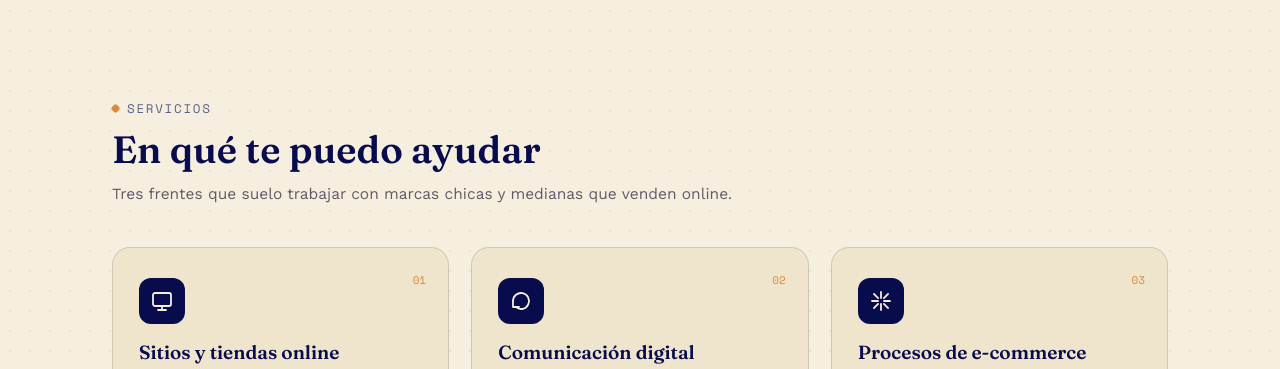
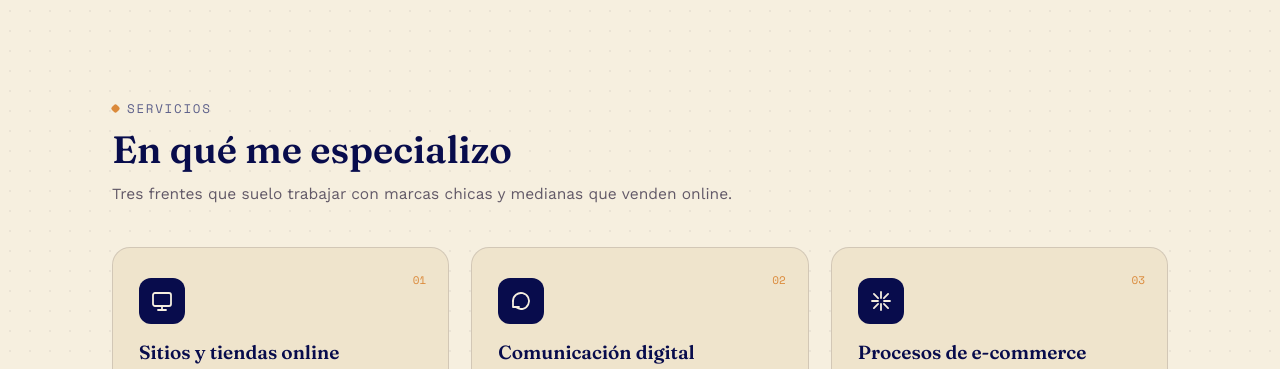
Before and after one commit to solmcuria13/portfolio, a plain HTML site: page index.html in a window 1280 px wide. Shown: the part 379-748 px from the top of the page. Drawn offline with nearby package versions, Linux system fonts and the light colour scheme.

Commit message:
Update index.html

```diff
--- a/index.html
+++ b/index.html
@@ -452,7 +452,7 @@
   <div class="wrap">
     <div class="section-head">
       <span class="eyebrow" data-i18n="serviciosEyebrow">Servicios</span>
-      <h2 data-i18n="serviciosH2">En qué te puedo ayudar</h2>
+      <h2 data-i18n="serviciosH2">En qué me especializo</h2>
       <p data-i18n="serviciosP">Tres frentes que suelo trabajar con marcas chicas y medianas que venden online.</p>
     </div>
     <div class="services-grid">
@@ -679,7 +679,7 @@
     check5: {es:"Mejora de procesos internos para tu marca", en:"Internal process improvements for your brand"},
 
     serviciosEyebrow: {es:"Servicios", en:"Services"},
-    serviciosH2: {es:"En qué te puedo ayudar", en:"How I can help you"},
+    serviciosH2: {es:"En qué me especializo", en:"My area of expertise"},
     serviciosP: {es:"Tres frentes que suelo trabajar con marcas chicas y medianas que venden online.", en:"Three areas I typically work on with small and mid-sized brands that sell online."},
     service1Title: {es:"Sitios y tiendas online", en:"Websites and online stores"},
     service1Desc: {es:"Creación de sitios institucionales y tiendas desde cero, en Tienda Nube, Wix o la plataforma que mejor le quede a tu marca.", en:"Building institutional sites and stores from scratch, on Tienda Nube, Wix or whichever platform fits your brand best."},
```
